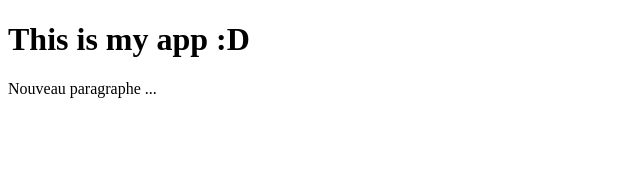
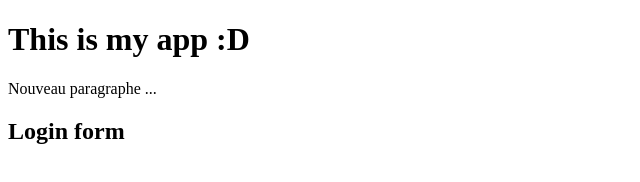
Before and after one commit to marc2505/test, a plain HTML site: page index.html in a window 1280 px wide. Shown: the whole page, without its empty margins (0-640 px from the left). Drawn offline with Linux system fonts and the light colour scheme.

Commit message:
login form

```diff
--- a/index.html
+++ b/index.html
@@ -11,5 +11,9 @@
 
 	<p>Nouveau paragraphe ...</p>
 
+	<form action="">
+		<h2>Login form</h2>
+	</form>
+
 </body>
 </html>
```
Also changed, not shown: login.html (added, +1 -0 lines), 1 other file.
